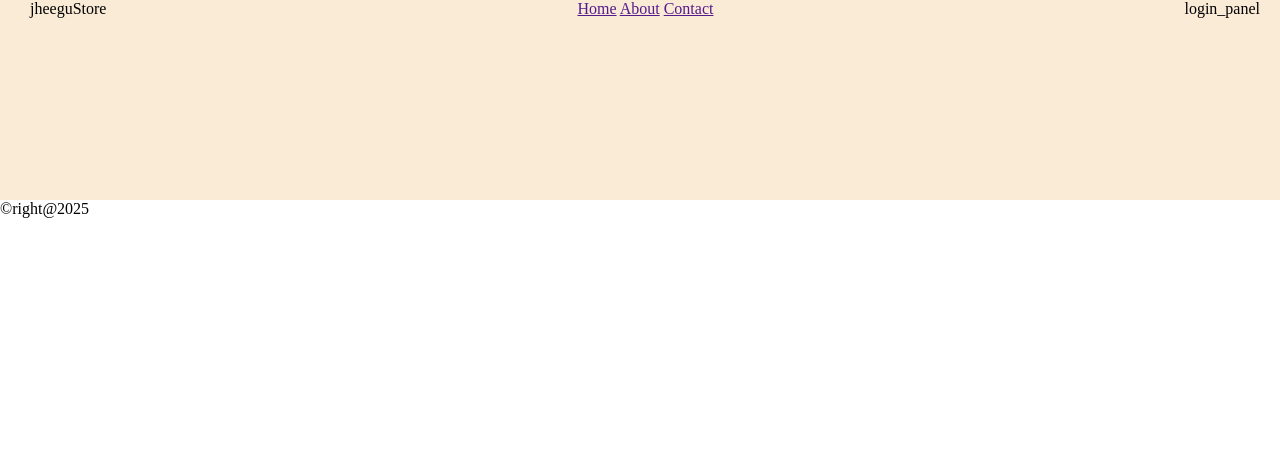
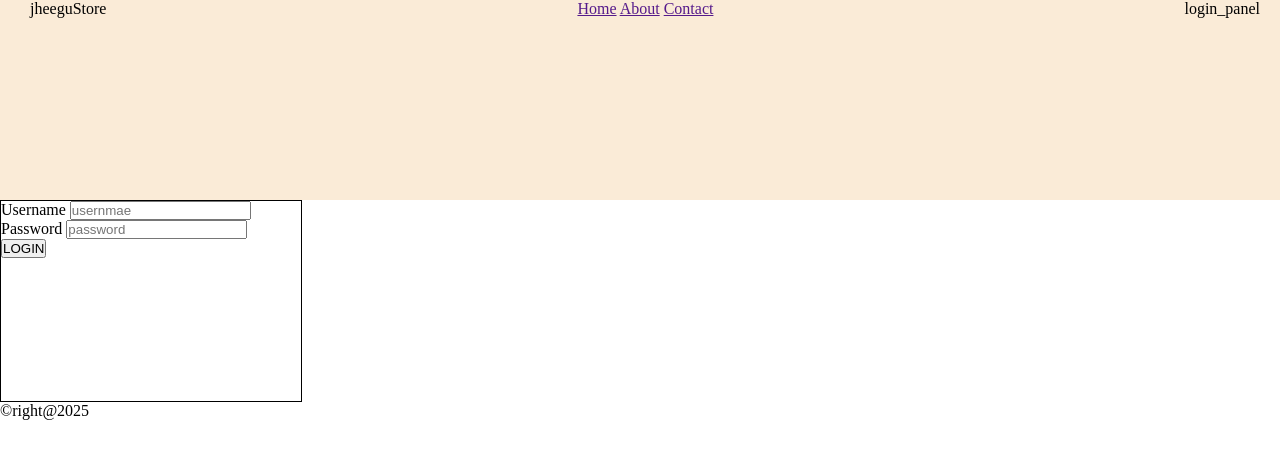
Before and after one commit to mister-aayush/webTech, a PHP site: page /estore/index.php in a window 1280 px wide. Shown: the top 460 px of the page. Run offline with PHP 8.4, Linux system fonts and the light colour scheme.

Commit message:
login handle

```diff
--- /dev/null
+++ b/estore/dashboard.php
@@ -0,0 +1,3 @@
+<?php
+echo "LOgin secessful";
+?>
--- a/estore/home.php
+++ b/estore/home.php
@@ -0,0 +1,3 @@
+<?php
+ include "login.php";
+ ?>
--- /dev/null
+++ b/estore/login.php
@@ -0,0 +1,18 @@
+
+<div id="login-page">
+    <form action="login_handle.php" method="POST">
+        <div id="username">
+            <label for="username">Username</label>
+            <input type="text" name="username" id="username" placeholder="usernmae">
+        </div>
+
+        <div id="password">
+            <label for="password ">Password</label>
+            <input type="password" placeholder="password">
+        </div>
+
+        <div id="login-btn">
+            <button type="submit">LOGIN</button>
+        </div>
+    </form>
+</div>
--- a/estore/style.css
+++ b/estore/style.css
@@ -18,3 +18,12 @@
 #login-panel{
     padding-right: 50px;
 }
+
+
+/* loginpage css  */
+
+#login-page{
+    border: 1px solid black;
+    height: 200px;
+    width: 300px;
+}
```
Also changed, not shown: estore/login_handle.php (added, +10 -0 lines).
